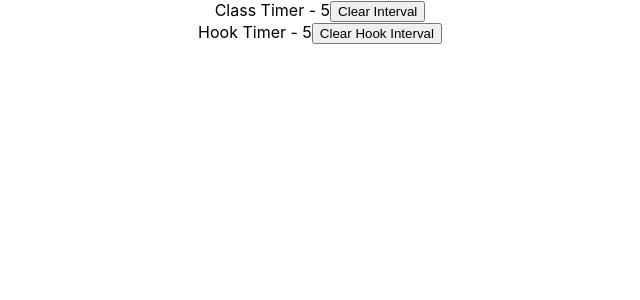
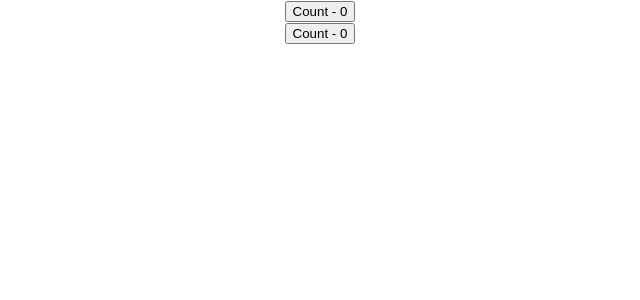
Before and after one commit to bag3557/react-hooks, a React (Create React App) app: page / in a window 1280 px wide. Shown: the top 300 px of the page, without its empty margins (320-960 px from the left). Built offline with nearby package versions, Linux system fonts and the light colour scheme.

Commit message:
Custom Hook

```diff
--- a/src/App.js
+++ b/src/App.js
@@ -41,8 +41,11 @@
 
 // import Counter from "./components/Counter";
 // import FocusInput from "./components/FocusInput";
-import ClassTimer from "./components/ClassTimer";
-import HookTimer from "./components/HookTimer";
+// import ClassTimer from "./components/ClassTimer";
+// import HookTimer from "./components/HookTimer";
+
+import DocTitleOne from "./components/DocTitleOne";
+import DocTitleTwo from "./components/DocTitleTwo";
 
 // export const CountContext = React.createContext();
 
@@ -104,8 +107,10 @@
 
       {/* <FocusInput /> */}
 
-      <ClassTimer />
-      <HookTimer />
+      {/* <ClassTimer />
+      <HookTimer /> */}
+      <DocTitleOne />
+      <DocTitleTwo />
     </div>
     // </CountContext.Provider>
   );
--- /dev/null
+++ b/src/components/DocTitleOne.js
@@ -0,0 +1,16 @@
+import React, { useState } from "react";
+import useDocumentTitle from "../hooks/useDocumentTitle";
+
+const DocTitleOne = () => {
+  const [count, setCount] = useState(0);
+
+  useDocumentTitle(count);
+
+  return (
+    <div>
+      <button onClick={() => setCount(count + 1)}>Count - {count}</button>
+    </div>
+  );
+};
+
+export default DocTitleOne;
--- /dev/null
+++ b/src/components/DocTitleTwo.js
@@ -0,0 +1,16 @@
+import React, { useState } from "react";
+import useDocumentTitle from "../hooks/useDocumentTitle";
+
+const DocTitleTwo = () => {
+  const [count, setCount] = useState(0);
+
+  useDocumentTitle(count);
+
+  return (
+    <div>
+      <button onClick={() => setCount(count + 1)}>Count - {count}</button>
+    </div>
+  );
+};
+
+export default DocTitleTwo;
--- /dev/null
+++ b/src/hooks/useDocumentTitle.js
@@ -0,0 +1,9 @@
+import { useEffect } from "react";
+
+const useDocumentTitle = count => {
+  useEffect(() => {
+    document.title = `Count ${count}`;
+  }, [count]);
+};
+
+export default useDocumentTitle;
```
Also changed, not shown: 1 other file (tests, documents, lock files or other folders).
